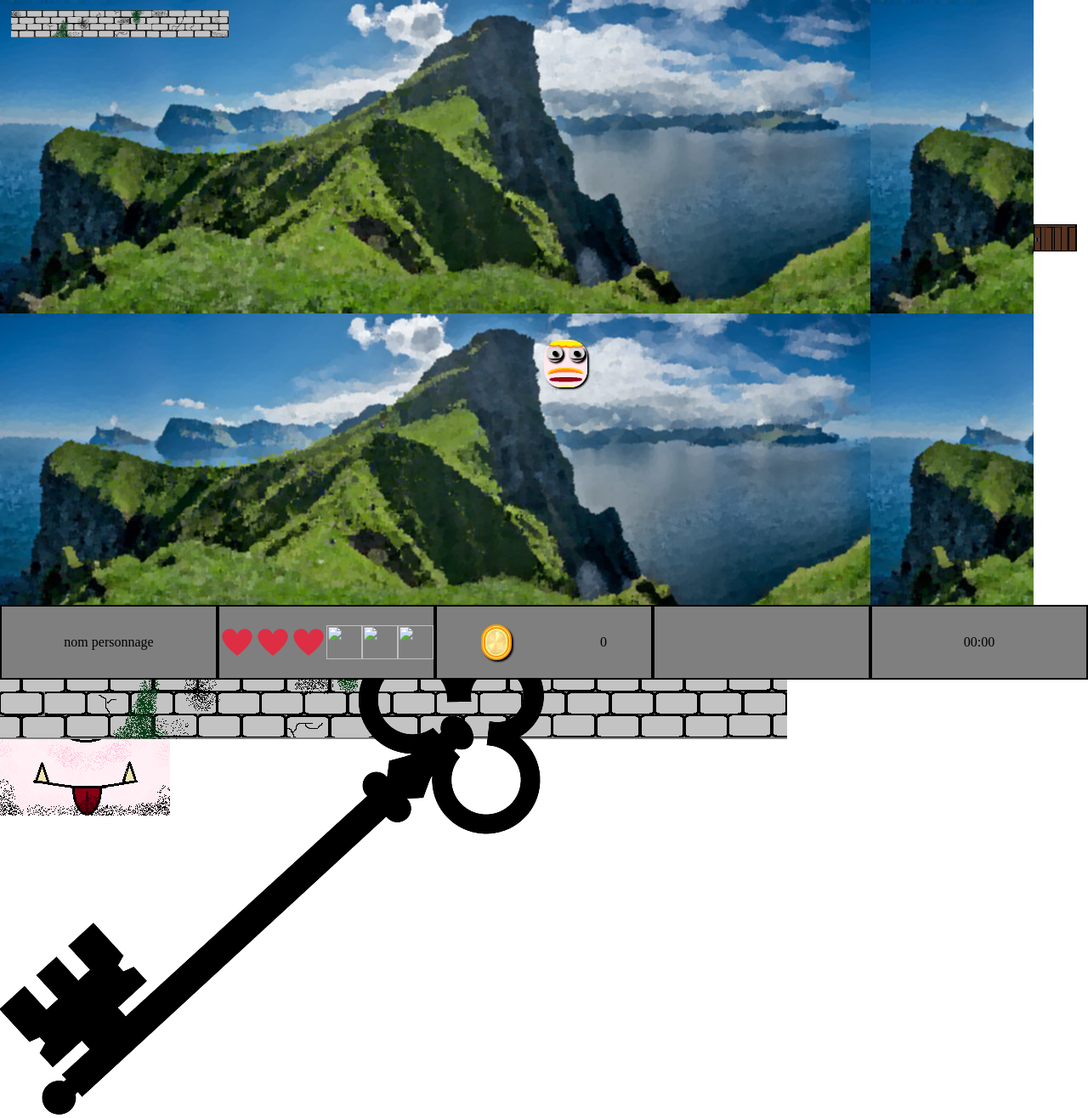
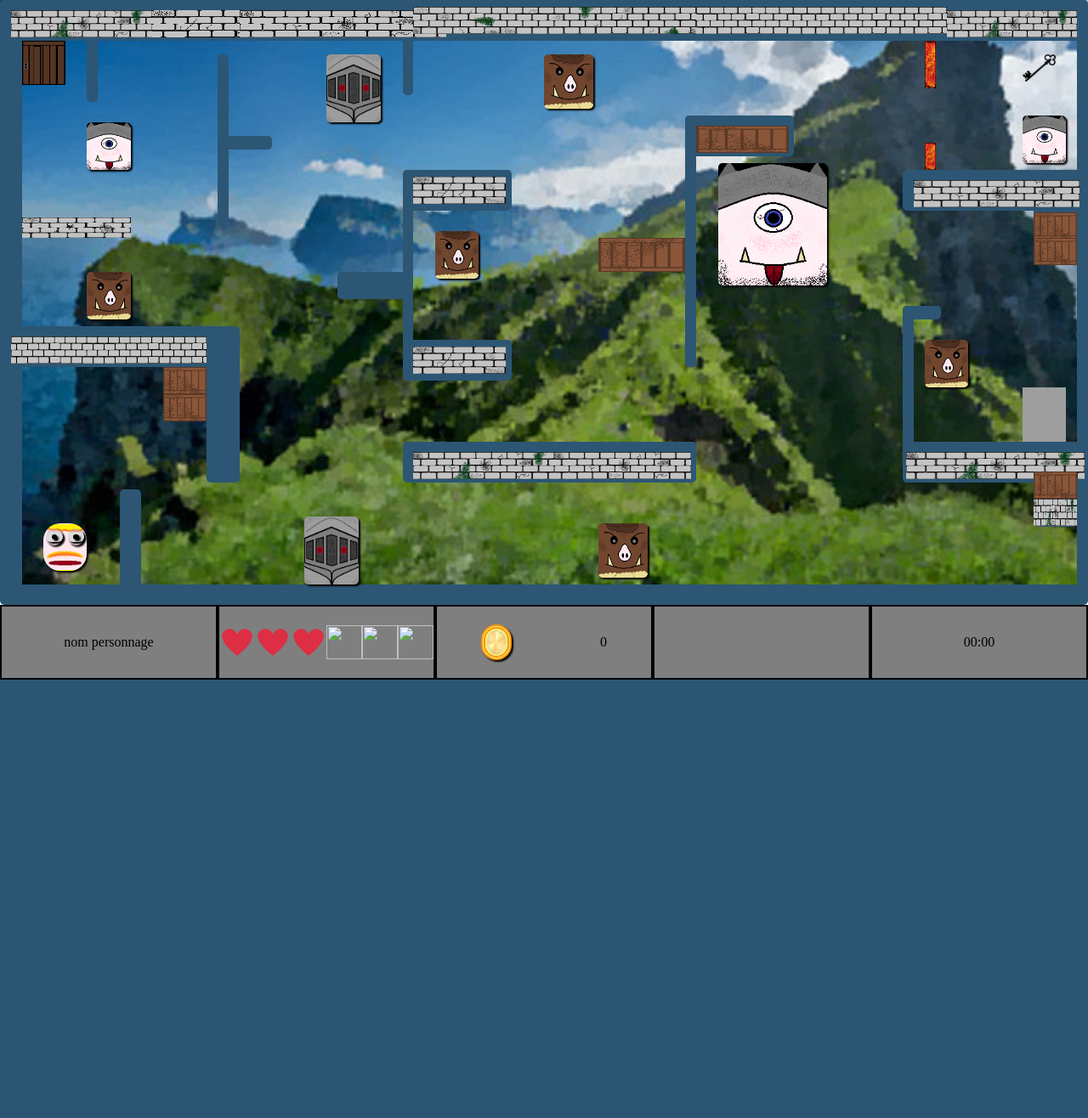
Before and after one commit to yousBm/projet-MLY, a PHP site: page /HTML/map/map3.html in a window 1280 px wide. Shown: the whole page at 85% size. After the commit the page ends 800 px from the top, so only its background shows below. Run offline with PHP 8.4, Linux system fonts and the light colour scheme; grey boxes are pictures that could not be loaded.

Commit message:
avancement map3 html

```diff
--- a/CSS/map2.css
+++ b/CSS/map2.css
@@ -515,7 +515,6 @@ img{
     width: 2vw;
     height: 4vh;
 }
-
 #piece5{
     top: 56vh;
     left: 13vw;
--- a/CSS/map3.css
+++ b/CSS/map3.css
@@ -8,6 +8,15 @@ body{
 img{
     width: 100%;
     height: 100%;
+}
+/*couleur*/
+
+.color{
+    background-color:#2c5674;
+}
+/*mise en page*/
+.border{
+    border: 3px black solid;
 }
 
 /*menuJeu************************************************************************************************/
@@ -66,8 +75,8 @@ img{
 
 #playerMap3 {
     position: absolute;
-    top: 50vh;
-    left: 50vw;
+    top: 77vh;
+    left: 4vw;
     width: 4vw;
     height: 7vh;
     border-radius: 20px;
@@ -128,8 +137,9 @@ img{
 /************************ terrain */
 .terrainMap3{
     background-image: url("../Images/decor/phare-ConvertImage.jpg");
-    width: 95%;
-    height: 95vh;
+    background-repeat: no-repeat;
+    width:100vw ;
+    height:90vh;
 }
 /************************** Obstacles*/
 .obstacle {
@@ -137,12 +147,12 @@ img{
     border-radius: 5px;
     margin: 0;
     padding: 0;
-}
+    }
 /**************** zone*/
 .line01{
     top: 0vh;
     left: 0vw;
-    width: 1vw;
+    width: 2vw;
     height: 88vh;
 }
 .line02{
@@ -165,16 +175,16 @@ img{
 }
 /******************************** lines*/
 .line38{
-    left: 0vw;
-    width: 10vw;
-    top: 25vh;
-    height: 6vh;
+    left: 20vw;
+    width: 5vw;
+    top: 20vh;
+    height: 2vh;
 }
 .line39{
-    top: 0vw;
-    left: 21vw;
+    top: 5vw;
+    left: 20vw;
     width: 1vw;
-    height: 34vh;
+    height: 25vh;
 }
 .line40{
     top: 48vh;
@@ -186,7 +196,7 @@ img{
     top: 25vh;
     left: 37vw;
     width: 1vw;
-    height: 62vh;
+    height: 30vh;
 }
 .line42{
     top: 25vh;
@@ -194,6 +204,13 @@ img{
     width: 10vw;
     height: 6vh;
 }
+.line58{
+    top: 50vh;
+    left: 37vw;
+    width: 10vw;
+    height: 6vh;
+}
+
 .line43{
     top: 53vh;
     left: 19vw;
@@ -243,10 +260,10 @@ img{
     height: 9.5vh;
 }
 .line51{
-    top: 68vh;
-    left: 37vw;
-    width: 5vw;
-    height: 9vh;
+    top: 72vh;
+    left: 11vw;
+    width: 2vw;
+    height: 15vh;
 }
 .line52{
     top: 29vh;
@@ -267,11 +284,11 @@ img{
     height: 4vh;
 }
 .line55{
-    top: -1vh;
-    left: 4vw;
-    width: 4vw;
-    height: 7.5vh;
-    z-index: 1000;
+    top: 5vh;
+    left: 8vw;
+    width: 1vw;
+    height: 10vh;
+    /* z-index: 1000; */
 }
 .line56{
     top: 29vh;
@@ -280,10 +297,23 @@ img{
     height: 4vh;
 }
 .line57{
-    top: 33vh;
-    left: 95vw;
+    top: 6vh;
+    left: 2vw;
     width: 4vw;
+    height: 6.5vh;
+
+}
+.line59{
+    top: 40vh;
+    left: 31vw;
+    width: 7vw;
     height: 4vh;
+}
+.line60{
+    top: 45vh;
+    left: 83vw;
+    width: 3.5vw;
+    height: 2vh;
 }
 /*deco**********************************************************************/
 .marron{
@@ -302,116 +332,207 @@ img{
 #mur42{
     top: 1.5vh;
     left: 14vw;
-    width: 7vw;
+    width: 10vw;
     height: 4vh;
 }
-#mur23{
+#mur43{
     top: 1.5vh;
     left: 22vw;
-    width: 15vw;
+    width: 19vw;
     height: 4vh;
 }
-#mur24{
-    top: 1.5vh;
+#mur44{
+    top: 1vh;
     left: 38vw;
     width: 26vw;
     height: 4vh;
 }
-#mur25{
-    top: 1.5vh;
+#mur45{
+    top: 1vh;
     left: 64vw;
     width: 23vw;
     height: 4vh;
 }
-#mur26{
-    top: 26.5vh;
-    left: 1vw;
-    width: 8.5vw;
-    height: 4vh;
+#mur46{
+    top:32vh;
+    left: 2vw;
+    width: 10vw;
+    height: 3vh;
 }
-#mur27{
+#mur47{
     top: 49.5vh;
     left: 1vw;
     width: 18vw;
     height: 4vh;
 }
-#mur28{
+#mur48{
     top: 66.5vh;
     left: 83.3vw;
     width: 16.4vw;
     height: 4vh;
 }
-#mur29{
+#mur49{
     top: 26.5vh;
     left: 84vw;
     width: 15.2vw;
     height: 4vh;
 }
-#mur30{
+#mur50{
     top: 66.5vh;
     left: 38vw;
     width: 12.9vw;
     height: 4vh;
 }
-#mur31{
+#mur51{
     top: 66.5vh;
     left: 50.9vw;
     width: 12.6vw;
     height: 4vh;
 }
-#mur32{
-    top: 26.5vh;
+#mur52{
+    top: 26vh;
     left: 38vw;
     width: 8.5vw;
     height: 4vh;
 }
-#mur33{
+#mur53{
+    top: 51vh;
+    left: 38vw;
+    width: 8.5vw;
+    height: 4vh;
+}
+#mur54{
     top: 18.5vh;
     left: 64vw;
     width: 8.5vw;
     height: 4vh;
 }
-#mur34{
-    top: 69vh;
-    left: 38vw;
+#mur55{
+    top: 54vh;
+    left: 15vw;
     width: 4vw;
     height: 4vh;
 }
-#mur35{
-    top: 73vh;
-    left: 38vw;
+#mur56{
+    top: 58vh;
+    left: 15vw;
     width: 4vw;
     height: 4vh;
 }
-#mur36{
-    top: 29vh;
+#mur57{
+    top: 31.2vh;
     left: 95vw;
     width: 4vw;
     height: 4vh;
 }
-#mur37{
-    top: 33vh;
+#mur58{
+    top: 35vh;
     left: 95vw;
     width: 4vw;
     height: 4vh;
 }
-#mur38{
+#mur59{
     top: 69.4vh;
     left: 95vw;
     width: 4vw;
     height: 4vh;
 }
-#mur39{
+#mur60{
     top: 73.4vh;
     left: 95vw;
     width: 4vw;
     height: 4vh;
 }
-#mur40{
+#mur61{
     top: 1.5vh;
     left: 87vw;
     width: 12vw;
     height: 4vh;
+}
+#mur62{
+    top: 6vh;
+    left: 85vw;
+    width: 1vw;
+    height:7vh;
+}
+#mur63{
+    top: 21vh;
+    left: 85vw;
+    width: 1vw;
+    height: 4vh;
+}
+#mur64{
+    top: 35vh;
+    left: 55vw;
+    width: 8vw;
+    height: 5vh;
+}
+/*monstre*/
+.blue{
+    box-shadow: 2px 2px 2px;
+}
+.monstre{
+    border-radius: 5px;
+}
+.monstre15{
+    top: 8vh;
+    left: 50vw;
+    height: 8vh;
+    width: 4.5vw;
+}
+.monstre16{
+    top: 76vh;
+    left: 28vw;
+    height: 10vh;
+    width: 5vw;
+}
+.monstre17{
+    top: 77vh;
+    left: 55vw;
+    height: 8vh;
+    width: 4.5vw;
+}
+.monstre18{
+    top: 40vh;
+    left: 8vw;
+    height: 7vh;
+    width: 4vw;
+}
+.monstre19{
+    top: 50vh;
+    left: 85vw;
+    height: 7vh;
+    width: 4vw;
+}
+.monstre20{
+    top: 8vh;
+    left: 30vw;
+    height: 10vh;
+    width: 5vw;
+}
+.monstre21{
+    top: 24vh;
+    left: 66vw;
+    height: 18vh;
+    width: 10vw;
+}
+.monstre22{
+    top: 34vh;
+    left: 40vw;
+    height: 7vh;
+    width: 4vw;
+}
+.monstre23{
+    top: 18vh;
+    left: 8vw;
+    height: 7vh;
+    width: 4vw;
+}
+.monstre24{
+    top: 17vh;
+    left: 94vw;
+    height: 7vh;
+    width: 4vw;
 }
 /**************************** piece*/
 .piece{
@@ -426,3 +547,17 @@ img{
     width: 2vw;
     height: 4vh;
 }
+#tresor{
+    top: 57vh;
+    left: 94vw;
+    height: 8vh;
+    width: 4vw;
+}
+
+/******************* key*/
+#key3{
+    top: 8vh;
+    left: 94vw;
+    height: 4vh;
+    width: 3vw;
+}
--- a/HTML/map/map3.html
+++ b/HTML/map/map3.html
@@ -28,30 +28,32 @@
             </div>
         </div>
         <div class="obstacles">
-            <div class="obstacle black line01">&nbsp;</div>
-            <div class="obstacle black line02">&nbsp;</div>
-            <div class="obstacle black line03">&nbsp;</div>
-            <div class="obstacle black line04">&nbsp;</div>
-            <div class="obstacle black line38">&nbsp;</div>
-            <div class="obstacle black line39">&nbsp;</div>
-            <div class="obstacle black line40">&nbsp;</div>
-            <div class="obstacle black line41">&nbsp;</div>
-            <div class="obstacle black line42">&nbsp;</div>
-            <div class="obstacle black line43">&nbsp;</div>
-            <div class="obstacle black line44">&nbsp;</div>
-            <div class="obstacle black line45">&nbsp;</div>
-            <div class="obstacle black line46">&nbsp;</div>
-            <div class="obstacle black line47">&nbsp;</div>
-            <div class="obstacle black line48">&nbsp;</div>
-            <div class="obstacle black line49">&nbsp;</div>
-            <div class="obstacle black line50">&nbsp;</div>
-            <div class="obstacle black line51">&nbsp;</div>
-            <div class="obstacle black line52">&nbsp;</div>
-            <div class="obstacle black line53">&nbsp;</div>
-            <div class="obstacle black line54">&nbsp;</div>
-            <div class="obstacle black line55">&nbsp;</div>
-            <div class="obstacle black line56">&nbsp;</div>
-
+            <div class="obstacle color line01">&nbsp;</div>
+            <div class="obstacle color line02">&nbsp;</div>
+            <div class="obstacle color line03">&nbsp;</div>
+            <div class="obstacle color line04">&nbsp;</div>
+            <div class="obstacle color line38">&nbsp;</div>
+            <div class="obstacle color line39">&nbsp;</div>
+            <div class="obstacle color line40">&nbsp;</div>
+            <div class="obstacle color line41">&nbsp;</div>
+            <div class="obstacle color line42">&nbsp;</div>
+            <div class="obstacle color line43">&nbsp;</div>
+            <div class="obstacle color line44">&nbsp;</div>
+            <div class="obstacle color line45">&nbsp;</div>
+            <div class="obstacle color line46">&nbsp;</div>
+            <div class="obstacle color line47">&nbsp;</div>
+            <div class="obstacle color line48">&nbsp;</div>
+            <div class="obstacle color line49">&nbsp;</div>
+            <div class="obstacle color line50">&nbsp;</div>
+            <div class="obstacle color line51">&nbsp;</div>
+            <div class="obstacle color line52">&nbsp;</div>
+            <div class="obstacle color line53">&nbsp;</div>
+            <div class="obstacle color line54">&nbsp;</div>
+            <div class="obstacle color line55">&nbsp;</div>
+            <div class="obstacle color line56">&nbsp;</div>
+            <div class="obstacle color line58">&nbsp;</div>
+            <div class="obstacle color line59">&nbsp;</div>
+            <div class="obstacle color line60">&nbsp;</div>
             <div id="porte3Ferme" class="obstacle marron line57"><img src="../../Images/decor/porte.png" alt=""></div>
         </div>
         <div class="Ennemi">
@@ -73,6 +75,9 @@
             </div>
             <div class="obstacle blue monstre23"><img class="monstre" src="../../Images/decor/cyclope.png" alt="">
             </div>
+            <div class="obstacle blue monstre24"><img class="monstre" src="../../Images/decor/cyclope.png" alt="">
+            </div>
+
         </div>
         <div class="pieces">
             <div id="piece9" class="obstacle or piece"><img src="../../Images/decor/coin.png" alt=""></div>
@@ -82,6 +87,7 @@
             <div id="piece13" class="obstacle or piece"><img src="../../Images/decor/coin.png" alt=""></div>
             <div id="piece14" class="obstacle or piece"><img src="../../Images/decor/coin.png" alt=""></div>
             <div id="piece15" class="obstacle or piece"><img src="../../Images/decor/coin.png" alt=""></div>
+            <div id="tresor" class="obstacle or tresor"><img src="../../Images/decor/tresor.png" alt=""></div>
         </div>
         <div class="deco">
         <div id="mur41" class="mur"><img src="../../Images/decor/murDemiAbiméMousse.png" alt=""></div>
@@ -96,7 +102,7 @@
         <div id="mur50" class="mur"><img src="../../Images/decor/murDemiAbiméMousse.png" alt=""></div>
         <div id="mur51" class="mur"><img src="../../Images/decor/murDemiAbimé.png" alt=""></div>
         <div id="mur52" class="mur"><img src="../../Images/decor/murQuartAbimé.png" alt=""></div>
-        <div id="mur53" class="mur"><img src="../../Images/decor/murQuart.png" alt=""></div>
+        <div id="mur53" class="mur"><img src="../../Images/decor/murQuartAbimé.png" alt=""></div>
         <div id="mur54" class="mur"><img src="../../Images/decor/caisse.png" alt=""></div>
         <div id="mur55" class="mur"><img src="../../Images/decor/caisse.png" alt=""></div>
         <div id="mur56" class="mur"><img src="../../Images/decor/caisse.png" alt=""></div>
@@ -104,8 +110,12 @@
         <div id="mur58" class="mur"><img src="../../Images/decor/caisse.png" alt=""></div>
         <div id="mur59" class="mur"><img src="../../Images/decor/caisse.png" alt=""></div>
         <div id="mur60" class="mur"><img src="../../Images/decor/murDemiAbiméMousse.png" alt=""></div>
+        <div id="mur61" class="mur"><img src="../../Images/decor/murDemiAbiméMousse.png" alt=""></div>
+        <div id="mur62" class="mur"><img src="../../Images/decor/blockRouge.png" alt=""></div>
+        <div id="mur63" class="mur"><img src="../../Images/decor/blockRouge.png" alt=""></div>
+        <div id="mur64" class="mur"><img src="../../Images/decor/caisseInverse.png" alt=""></div>
     </div>
-    <div id="key2" class="obstacle key"><img src="../../Images/decor/key.png" alt=""></div>
+    <div id="key3" class="obstacle key"><img src="../../Images/decor/key.png" alt=""></div>
     <div id="" class="obstacle porte1"><img src="" alt="" srcset=""></div>
     <div class="menuJeu">
         <div class="nomPerso">nom personnage</div>
--- a/PHP/view/bravo.php
+++ b/PHP/view/bravo.php
@@ -1,4 +1,4 @@
 <?php
 echo'
 <div class="imageGameOver"><img src="images/bravo.png" alt=""></div>';
-header('Refresh: 3; index.php?action=menuListe');
+header('Refresh: 2; index.php?action=menuListe');
```
Also changed, not shown: Images/decor/phare-ConvertImage.jpg.
